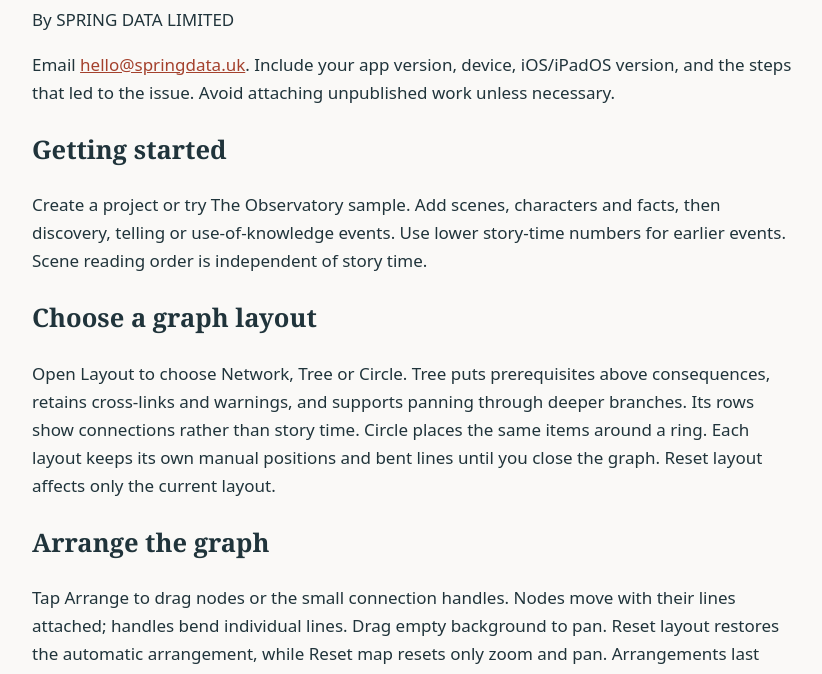
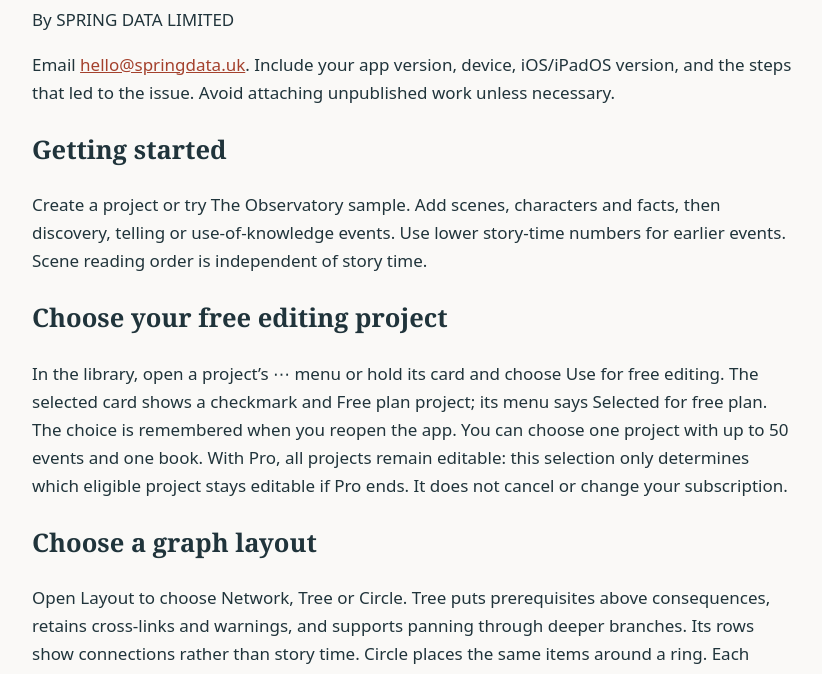
Before and after one commit to springdatauk/story-continuity, a plain HTML site: page support.html in a window 1280 px wide. Shown: the part 124-798 px from the top of the page, without its empty margins (228-1050 px from the left). Drawn offline with Linux system fonts and the light colour scheme.

Commit message:
Explain selecting the free editing project

```diff
--- a/support.html
+++ b/support.html
@@ -3,6 +3,7 @@
 <style>body{font:17px/1.65 system-ui,sans-serif;max-width:760px;margin:auto;padding:28px;background:#faf9f7;color:#20343b}h1,h2{font-family:Georgia,serif}a{color:#a4412d}p,li{overflow-wrap:anywhere}</style></head>
 <body><main><h1>Story Continuity Support</h1><p>By SPRING DATA LIMITED</p><p>Email <a href="mailto:hello@springdata.uk">hello@springdata.uk</a>. Include your app version, device, iOS/iPadOS version, and the steps that led to the issue. Avoid attaching unpublished work unless necessary.</p>
 <h2>Getting started</h2><p>Create a project or try The Observatory sample. Add scenes, characters and facts, then discovery, telling or use-of-knowledge events. Use lower story-time numbers for earlier events. Scene reading order is independent of story time.</p>
+<h2>Choose your free editing project</h2><p>In the library, open a project’s ⋯ menu or hold its card and choose Use for free editing. The selected card shows a checkmark and Free plan project; its menu says Selected for free plan. The choice is remembered when you reopen the app. You can choose one project with up to 50 events and one book. With Pro, all projects remain editable: this selection only determines which eligible project stays editable if Pro ends. It does not cancel or change your subscription.</p>
 <h2>Choose a graph layout</h2><p>Open Layout to choose Network, Tree or Circle. Tree puts prerequisites above consequences, retains cross-links and warnings, and supports panning through deeper branches. Its rows show connections rather than story time. Circle places the same items around a ring. Each layout keeps its own manual positions and bent lines until you close the graph. Reset layout affects only the current layout.</p>
 <h2>Arrange the graph</h2><p>Tap Arrange to drag nodes or the small connection handles. Nodes move with their lines attached; handles bend individual lines. Drag empty background to pan. Reset layout restores the automatic arrangement, while Reset map resets only zoom and pan. Arrangements last until you close the graph and never change your story or its relationships.</p>
 <h2>Graph shortcuts</h2><p>Hold or right-click a graph node, or select it and use the ⋯ menu. Open details, change its icon or photo, focus on its neighbourhood, expand connections or hide it from the current view. Expansion follows the current connection filter. Expand stays visible and explains when all available neighbours are already shown. Choose Focus here, then expand a neighbouring node to explore step by step. On iPhone, the compact selected-node card keeps View details, Expand and the actions menu close at hand; full descriptions and connections are in View details. Hide from view never deletes story content: use Undo or Restore hidden, or close and reopen the graph. Search still finds hidden nodes.</p>
```
